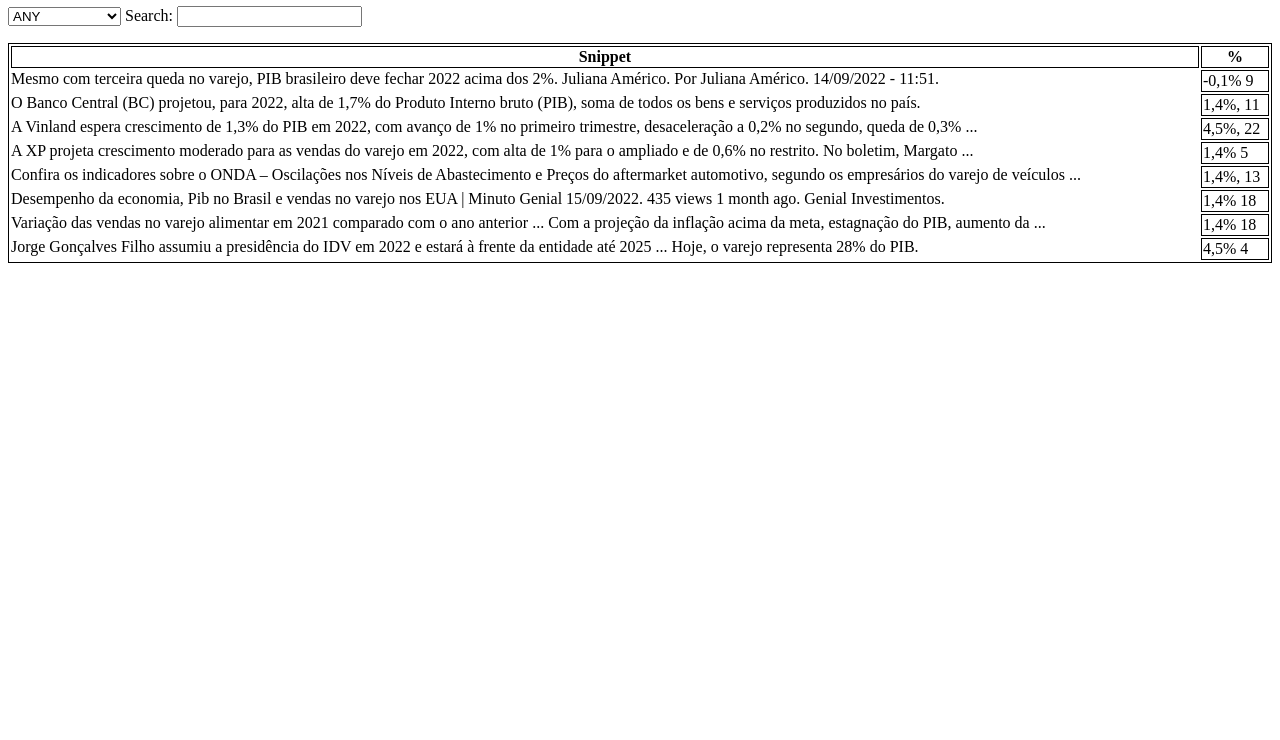
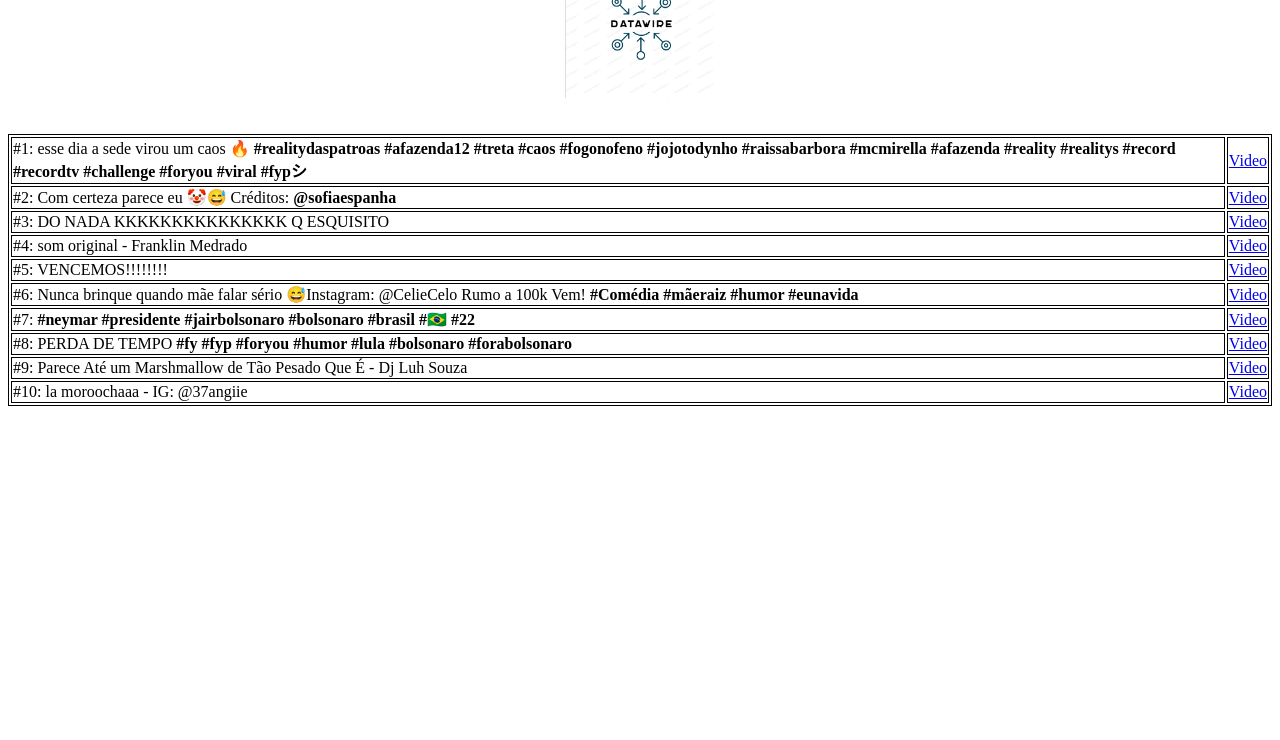
Before and after one commit to GabrielPellozi/Hackatop-2022, a website: page index.html in a window 1280 px wide. Shown: the part 60-800 px from the top of the page. Drawn offline with Linux system fonts and the light colour scheme.

Commit message:
* Changed to Tiktok

```diff
--- a/index.html
+++ b/index.html
@@ -11,90 +11,136 @@
 </style>
 
 <head>
-
+    <link rel="stylesheet" href="style.css">
 </head>
 
 <body>
-    <h1>Logo</h1>
+    <!-- <h1>Logo</h1> -->
+    <img src="2022-11-05 (2).png" width="150" height="150" class="center">
 
-    <!--<label for="options"></label>-->
-
-    <form>
-        <select name="options" id="options">
-            <option value="any">ANY</option>
-            <option value="regular">REGULAR</option>
-            <option value="percentage">PERCENTAGE</option>
-        </select>
-
-        <label for="fsearch">Search:</label>
-        <input type="text" id="fsearch" name="fsearch">
-    </form>
+    <br></br>
 
     <table id="list" style="width:100%">
         <tr>
-            <th>Snippet</th>
-            <th>%</th>
+            <td>
+            #1: esse dia a sede virou um caos 🔥<strong> #realitydaspatroas #afazenda12 #treta #caos #fogonofeno #jojotodynho #raissabarbora #mcmirella #afazenda #reality #realitys #record #recordtv #challenge #foryou #viral #fypシ </strong>
+            </td>
+
+            <td>
+                <a href="https://www.tiktok.com/@realitydaspatroas/video/7162674238929816838?is_copy_url=1&is_from_webapp=v1">
+                    Video
+                </a>
+            </td>
+        </tr>
+
+        <tr>
+            <td>
+            #2: Com certeza parece eu 🤡😅 Créditos: <strong> @sofiaespanha </strong>
+            </td>
+
+            <td>
+                <a href="https://www.tiktok.com/@statuspraposttar/video/7162541940335070469?is_copy_url=1&is_from_webapp=v1">
+                    Video
+                </a>
+            </td>
+        </tr>
+
+        <tr>
+            <td>
+            #3: DO NADA KKKKKKKKKKKKKKK Q ESQUISITO
+            </td>
+
+            <td>
+                <a href="https://www.tiktok.com/@juliano/video/7145118162109926661?is_copy_url=1&is_from_webapp=v1">
+                    Video
+                </a>
+            </td>
+        </tr>
+
+        <tr>
+            <td>
+            #4: som original - Franklin Medrado
+            </td>
+
+            <td>
+                <a href="https://www.tiktok.com/@sarahfemina/video/7159966566002576646?is_copy_url=1&is_from_webapp=v1">
+                    Video
+                </a>
+            </td>
+        </tr>
+
+        <tr>
+            <td>
+            #5: VENCEMOS!!!!!!!!
+            </td>
+
+            <td>
+                <a href="https://www.tiktok.com/@felipeneto/video/7160755644004420869?is_copy_url=1&is_from_webapp=v1">
+                    Video
+                </a>
+            </td>
+        </tr>
+
+        <tr>
+            <td>
+            #6: Nunca brinque quando mãe falar sério 😅Instagram: @CelieCelo Rumo a 100k Vem!<strong> #Comédia #mãeraiz #humor #eunavida </strong>
+            </td>
+
+            <td>
+                <a href="https://www.tiktok.com/@celiecelo/video/7157858832281013509?is_copy_url=1&is_from_webapp=v1">
+                    Video
+                </a>
+            </td>
+        </tr>
+
+        <tr>
+            <td>
+            #7: <strong> #neymar #presidente #jairbolsonaro #bolsonaro #brasil #🇧🇷 #22 </strong>
+            </td>
+
+            <td>
+                <a href="https://www.tiktok.com/@bolsonaromessiasjair/video/7148896985003789573?is_copy_url=1&is_from_webapp=v1">
+                    Video
+                </a>
+            </td>
+        </tr>
+
+        <tr>
+            <td>
+            #8: PERDA DE TEMPO <strong> #fy #fyp #foryou #humor #lula #bolsonaro #forabolsonaro </strong>
+            </td>
+
+            <td>
+                <a href="https://www.tiktok.com/@eurafacesar/video/7161145943067249925?is_copy_url=1&is_from_webapp=v1">
+                    Video
+                </a>
+            </td>
+        </tr>
+
+        <tr>
+            <td>
+            #9: Parece Até um Marshmallow de Tão Pesado Que É - Dj Luh Souza
+            </td>
+
+            <td>
+                <a href="https://www.tiktok.com/@helentik44/video/7162596919368355078?is_copy_url=1&is_from_webapp=v1">
+                    Video
+                </a>
+            </td>
+        </tr>
+
+        <tr>
+            <td>
+            #10: la moroochaaa - IG: @37angiie
+            </td>
+
+            <td>
+                <a href="https://www.tiktok.com/@cassiilva/video/7162664292683173126?is_copy_url=1&is_from_webapp=v1">
+                    Video
+                </a>
+            </td>
         </tr>
     </table>
-
-    <script>
-
-        let list = document.getElementById("list");
-        let tr_list = [];
-
-        fetch('./distances.json')
-        .then((response) =>
-            {
-                return response.json();
-            })
-        .then((json) =>
-            {
-                let data = json;
-
-                data.map(function(result)
-                {
-                    tr_list.push(result);
-
-                    check_if_distance_is_complete();
-                });
-            });
-
-        function check_if_distance_is_complete()
-        {
-            if(tr_list.length == 10)
-            {
-                fetch('./varejo pib 2022.json')
-                .then((response) =>
-                    {
-                        return response.json();
-                    })
-                .then((json) =>
-                    {
-                        let data = json.organic_results;
-                        let index = 0;
-
-                        data.map(function(result)
-                        {
-                            if(tr_list[index] != null)
-                            {
-                                let tr = document.createElement("tr");
-                                tr.innerText = `${result.snippet}`;
-
-                                let td = document.createElement("td");
-                                td.innerText = tr_list[index];
-
-                                list.appendChild(tr);
-                                tr.appendChild(td);
-                            }
-
-                            index++;
-                        });
-                    });
-            }
-        }
-
-    </script>
-
-    </body>
+</body>
 
 </html>
--- a/style.css
+++ b/style.css
@@ -15,3 +15,10 @@
     line-height: 400px;
     text-align: center;
 }
+
+.center {
+    display: block;
+    margin-left: auto;
+    margin-right: auto;
+    /* width: 50%; */
+}
```
Also changed, not shown: 2022-11-05 (2).png (added).
